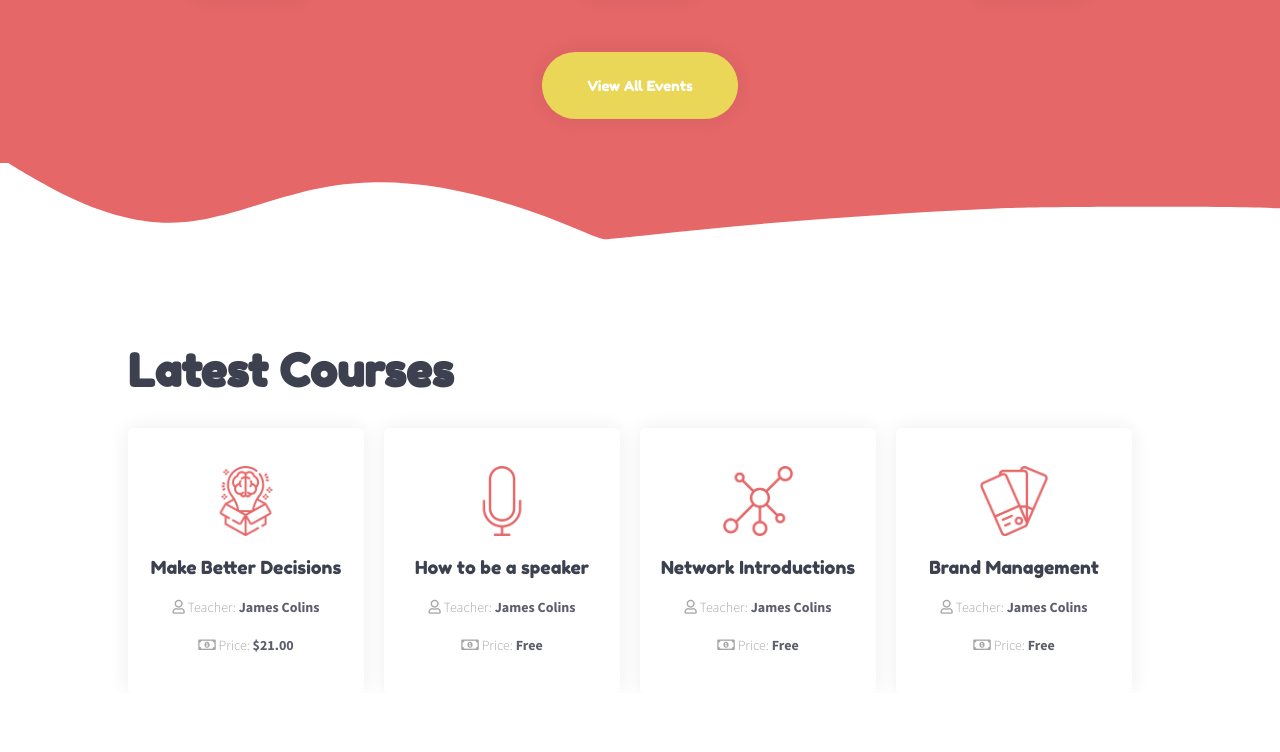
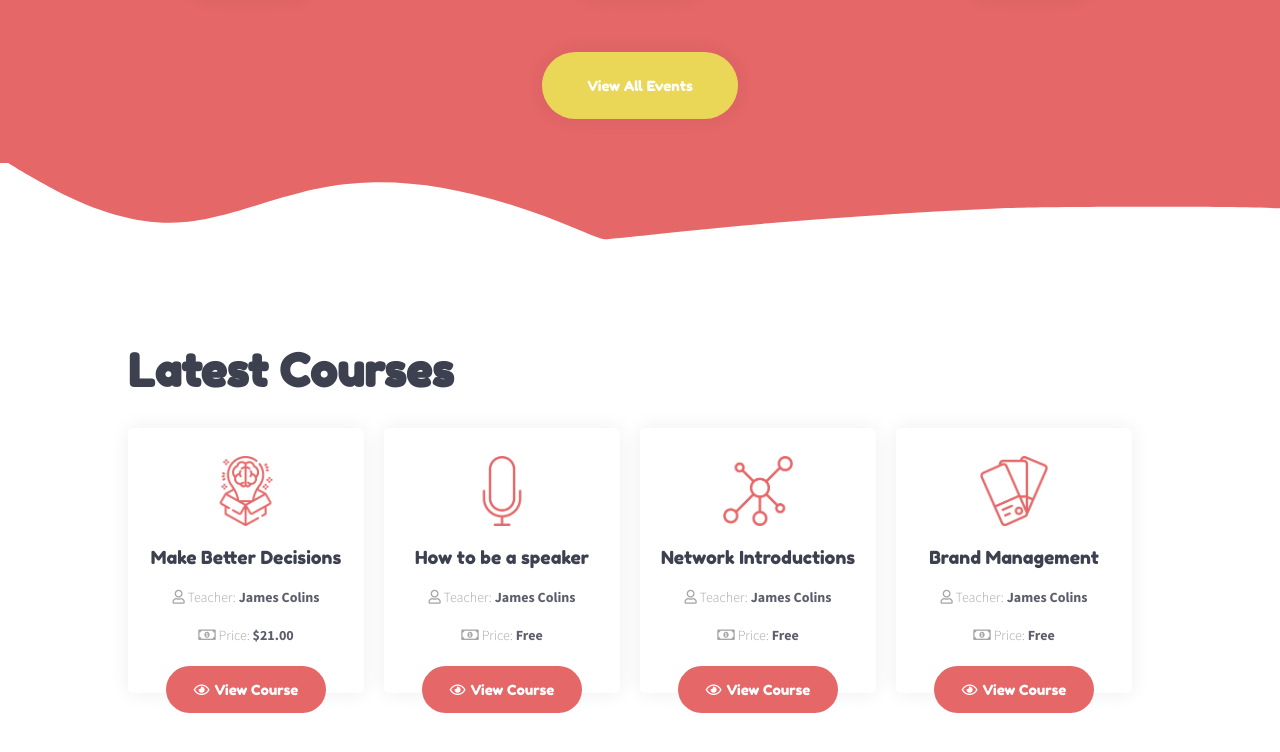
Before and after one commit to RaffaeleMorlando/proj-html-vuejs, a website: page index.html in a window 1280 px wide. Shown: the part 3731-4483 px from the top of the page. Before the commit the page ends 4424 px from the top, so only its background shows below. Drawn offline with nearby package versions, Linux system fonts and the light colour scheme.

Commit message:
add button to box latest courses

```diff
--- a/index.html
+++ b/index.html
@@ -197,8 +197,9 @@
                     <h1>Latest Courses</h1>
                     <div class="course-info-container">
                         <div v-for="course in latestCourse" class="course-info">
+                            <a id="button-view-more" href="#"><i class="far fa-eye"></i>View Course</a>
                             <img :src="course.img" alt="">
-                            <a href="#">{{course.title}}</a>
+                            <a id="title-course" href="#">{{course.title}}</a>
                             <div class="author">
                                 <i class="far fa-user"></i>
                                 Teacher:
--- a/src/partials/_main.scss
+++ b/src/partials/_main.scss
@@ -395,6 +395,7 @@ main {
     .latest-courses {
         width: 100%;
         background: linear-gradient(180deg, rgba(229,103,104,1) .2%, rgba(255,255,255,1) .2%);
+        padding-bottom: 80px;
         .latest-courses-wave {
             width: 100%;
             overflow: hidden;
@@ -423,6 +424,7 @@ main {
                 justify-content: center;
 
                 .course-info {
+                    position: relative;
                     display: flex;
                     width: 300px;
                     height: 265px;
@@ -435,12 +437,36 @@ main {
                     flex-direction: column;
                     justify-content: center;
                     align-items: center;
+
+                    #button-view-more {
+                        text-align: center;
+                        position: absolute;
+                        width: 160px;
+                        left: 50%;
+                        bottom: -20px;
+                        transform: translateX(-50%);
+                        background-color: $pinkPrimary;
+                        padding: 15px 15px;
+                        border-radius: 50px;
+                        text-decoration: none;
+                        color: $whiteTextPrimary;
+                        font-family: $fredokaFamily;
+                        font-size: 14px;
+                        @include transitionFast;
+                        &:hover {
+                            background-color: $yellowBrand;
+                        }
+                        i {
+                            margin-right: 5px;
+                        }
+                    }
+
                     img {
                         width: 72px;
                         height: 70px;
                         margin-bottom: 20px;
                     }
-                    a {
+                    #title-course {
                         text-decoration: none;
                         font-size: $fontSizeH6;
                         color: $colorH1;
@@ -463,6 +489,7 @@ main {
                         font-weight: 200;
                         font-size: 14px;
                         color: #a6a6a7;
+                        margin-bottom: 20px;
                         span {
                             color: #5C5E6C;
                             font-weight: 700;
```
Also changed, not shown: css/app.css.
